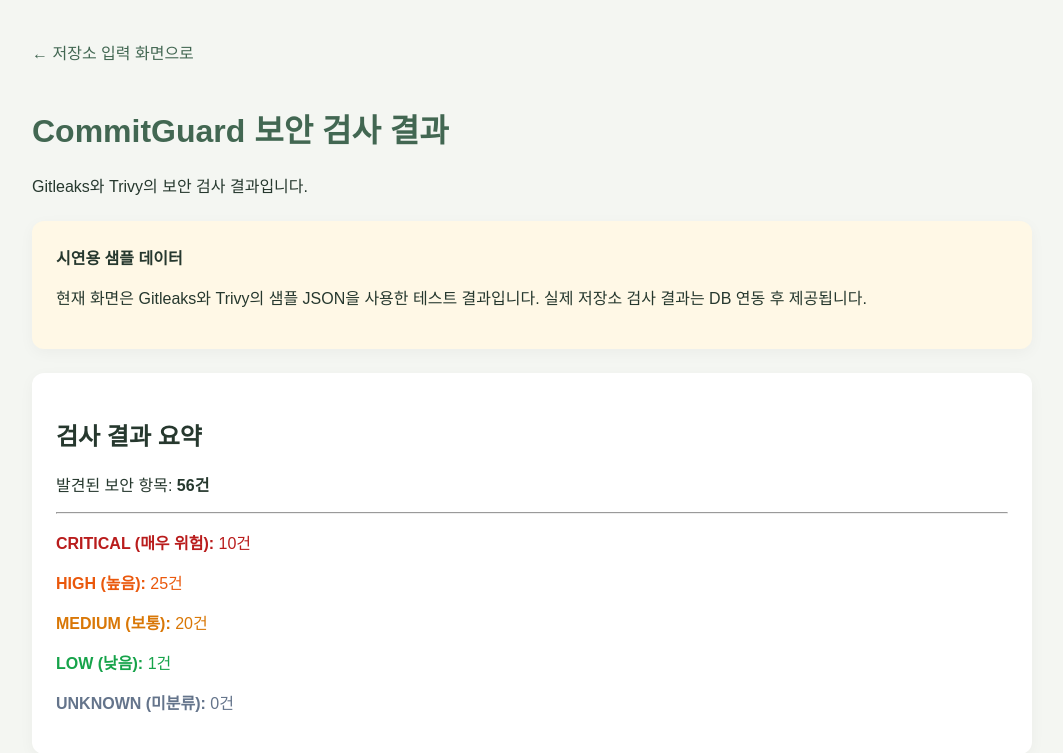
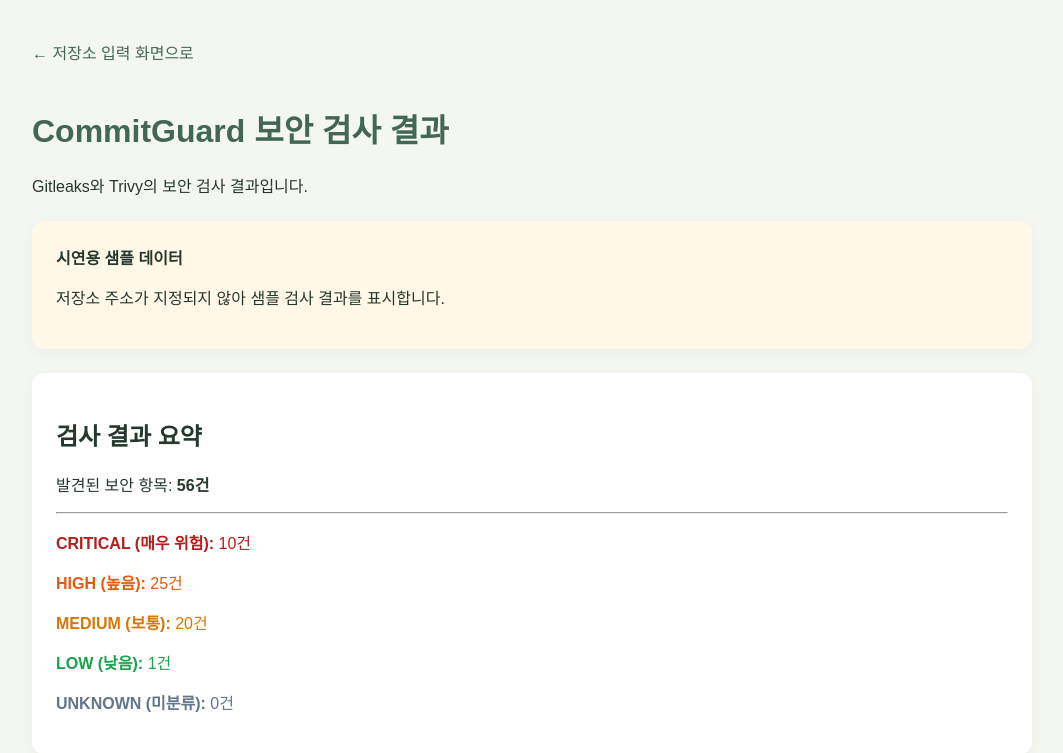
Before and after one commit to kwon051/CommitGuard, a Flask app: page /results in a window 1280 px wide. Shown: the top 753 px of the page, without its empty margins (108-1171 px from the left). Run offline with Flask 3, Linux system fonts and the light colour scheme.

Commit message:
fix(web): configure MySQL access and identify real scan results

```diff
--- a/templates/result.html
+++ b/templates/result.html
@@ -88,14 +88,18 @@
     <h1>CommitGuard 보안 검사 결과</h1>
     <p>Gitleaks와 Trivy의 보안 검사 결과입니다.</p>
 
+    {% if source == 'database' %}
+    <section class="summary">
+        <strong>실제 검사 결과</strong>
+        <p>저장소: {{ repo_url }}</p>
+        <p>검사가 아직 진행 중이거나 기록이 없으면 잠시 후 이 페이지를 새로고침하세요.</p>
+    </section>
+    {% else %}
     <section class="summary" style="background: #fff8e6;">
         <strong>시연용 샘플 데이터</strong>
-        <p>
-            현재 화면은 Gitleaks와 Trivy의 샘플 JSON을
-            사용한 테스트 결과입니다.
-            실제 저장소 검사 결과는 DB 연동 후 제공됩니다.
-        </p>
+        <p>저장소 주소가 지정되지 않아 샘플 검사 결과를 표시합니다.</p>
     </section>
+    {% endif %}
 
     {% set items = findings | default([], true) %}
 
@@ -208,7 +212,7 @@
         {% endfor %}
     {% else %}
         <section class="summary">
-            <p>표시할 보안 검사 결과가 없습니다.</p>
+            <p>표시할 보안 검사 결과가 없습니다. 실제 결과를 조회 중이라면 검사 완료 후 새로고침하세요.</p>
         </section>
     {% endif %}
 </main>
```
